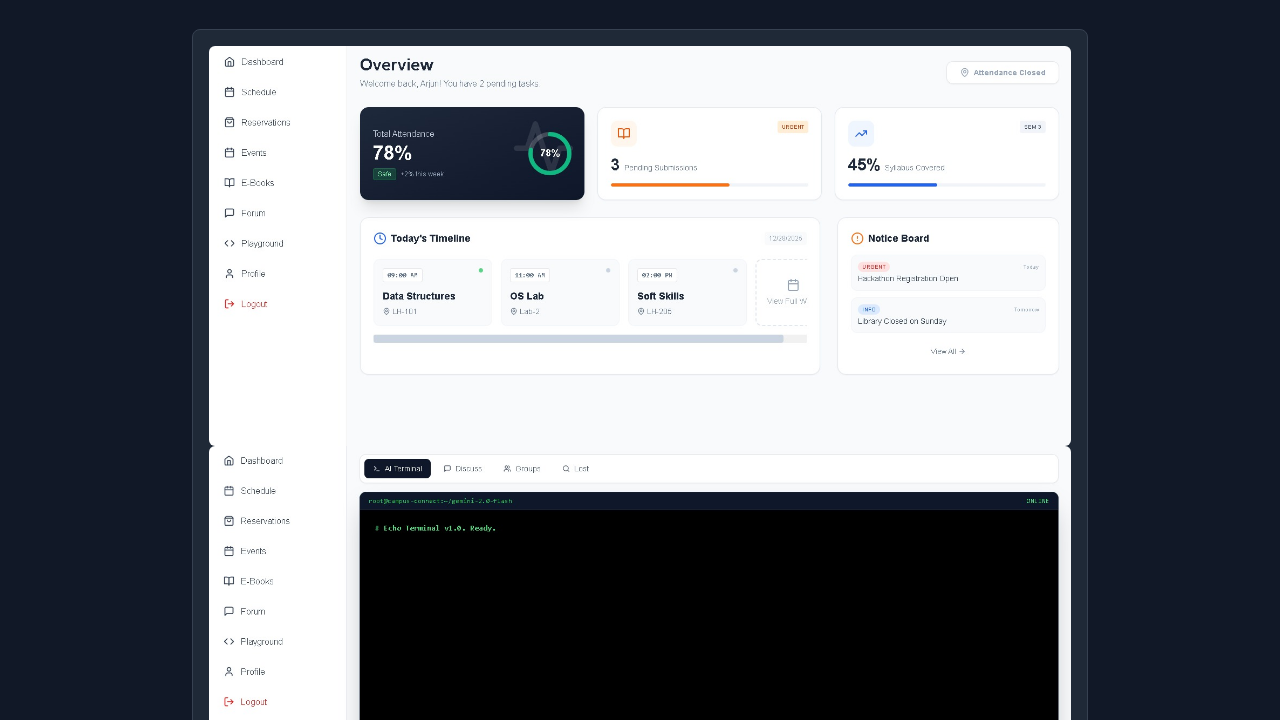
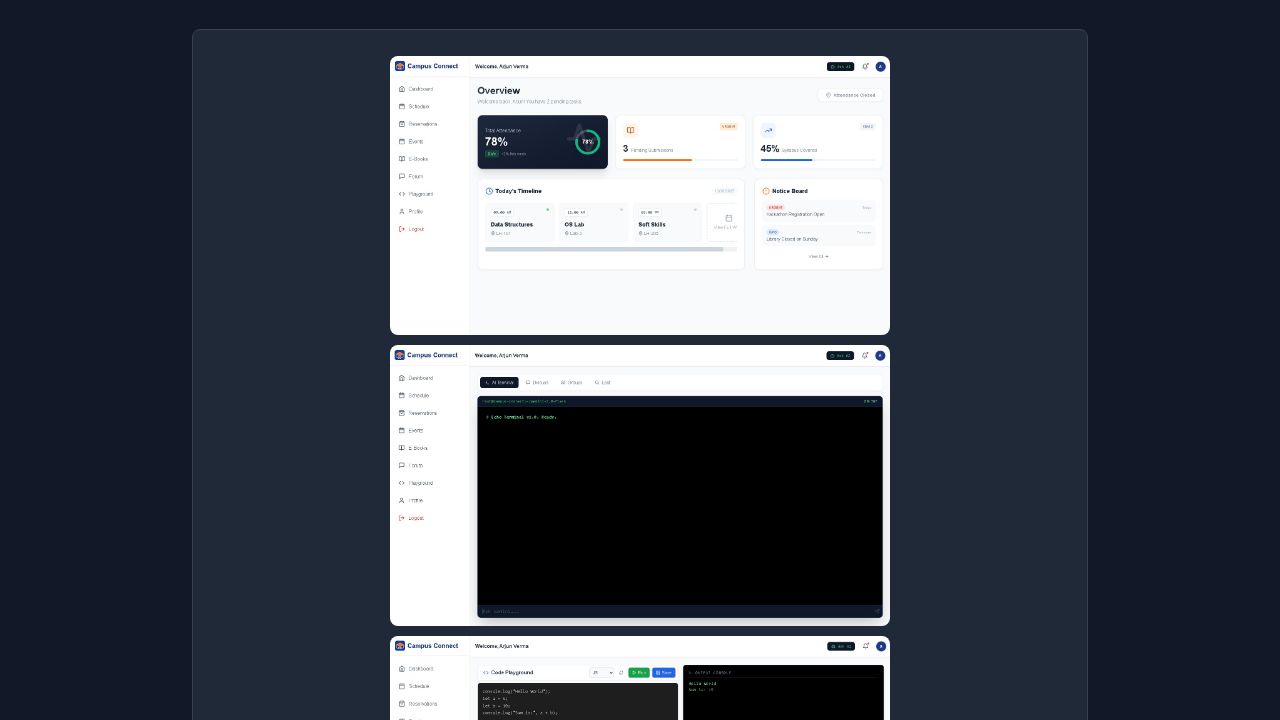
Before and after one commit to theguyinblackhoodie/portfolio, a plain HTML site: page dev-projects/portal-project.html in a window 1280 px wide. Shown: the part 232-952 px from the top of the page. Drawn offline with nearby package versions, Linux system fonts and the light colour scheme.

Commit message:
Update portal-project.html

```diff
--- a/dev-projects/portal-project.html
+++ b/dev-projects/portal-project.html
@@ -7,7 +7,14 @@
     <script src="https://cdn.tailwindcss.com"></script>
     <style>
         .container { max-width: 1000px; }
-        .project-image { max-height: 400px; object-fit: cover; }
+        .project-img {
+        width: 100%;
+        max-width: 500px;
+        height: auto;
+        display: block;
+        border-radius: 8px;
+        margin: 10px auto;
+        }
     </style>
 </head>
 <body class="bg-gray-900 text-gray-100 font-sans">
@@ -30,9 +37,9 @@
             <p class="text-gray-400 text-lg mb-8">A self-initiated project to understand modern component-based architecture using the MERN stack fundamentals.</p>
 
             <div class="mb-8 p-4 bg-gray-800 rounded-lg border border-gray-700">
-                <img src="../assets/img/dashboard.jpeg" alt="Dashboard" class="w-full h-auto rounded-md project-image">
-                <img src="../assets/img/ai-assistant.jpeg" alt="ai-assistant" class="w-full h-auto rounded-md project-image">
-                <img src="../assets/img/playground.jpeg" alt="playground" class="w-full h-auto rounded-md project-image">
+                <img src="../assets/img/dashboard.jpeg" alt="Dashboard" class="project-img">
+                <img src="../assets/img/ai-assistant.jpeg" alt="ai-assistant" class="project-img">
+                <img src="../assets/img/playground.jpeg" alt="playground" class="project-img">
             </div>
 
             <div class="flex space-x-4 mb-10">
```
